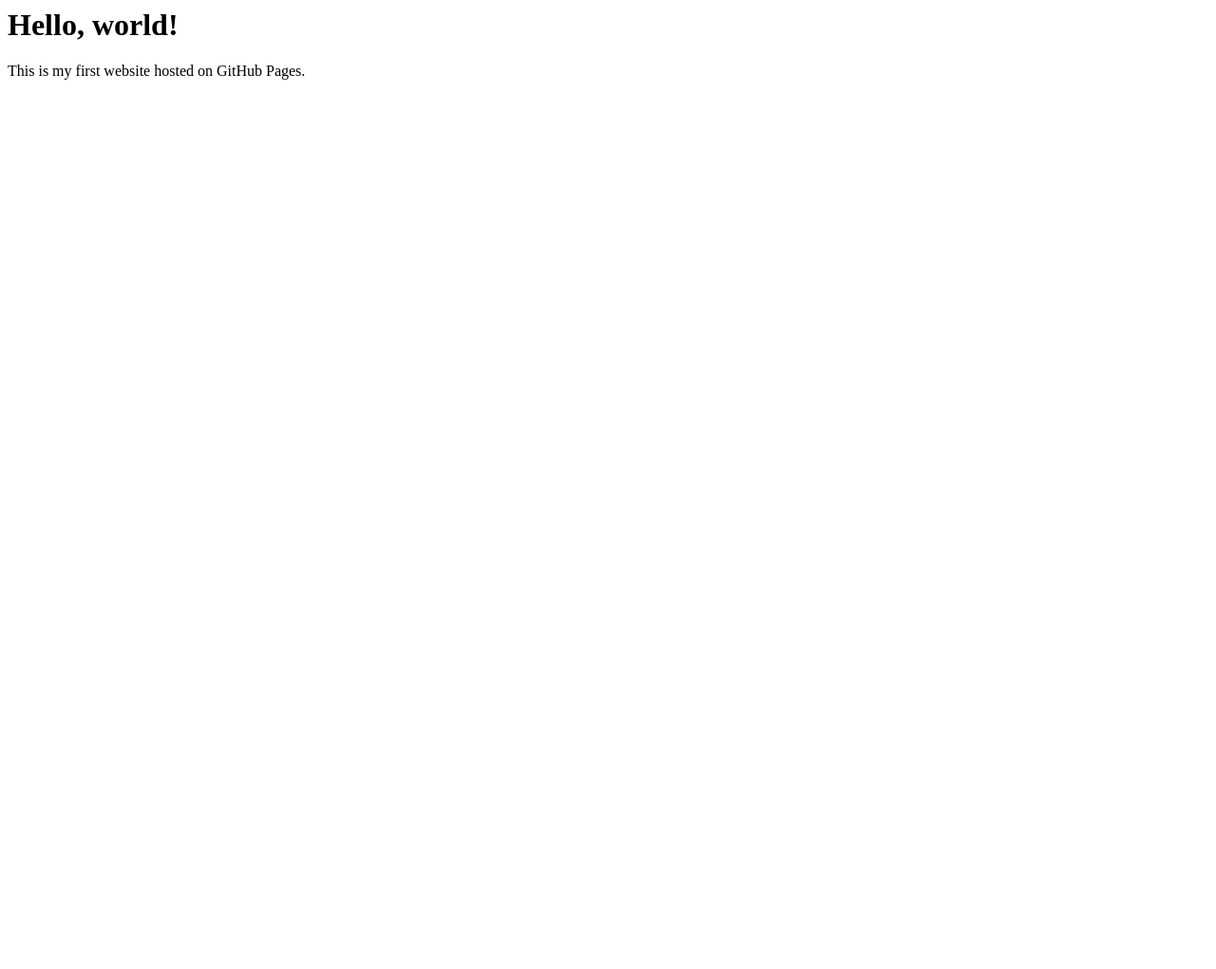
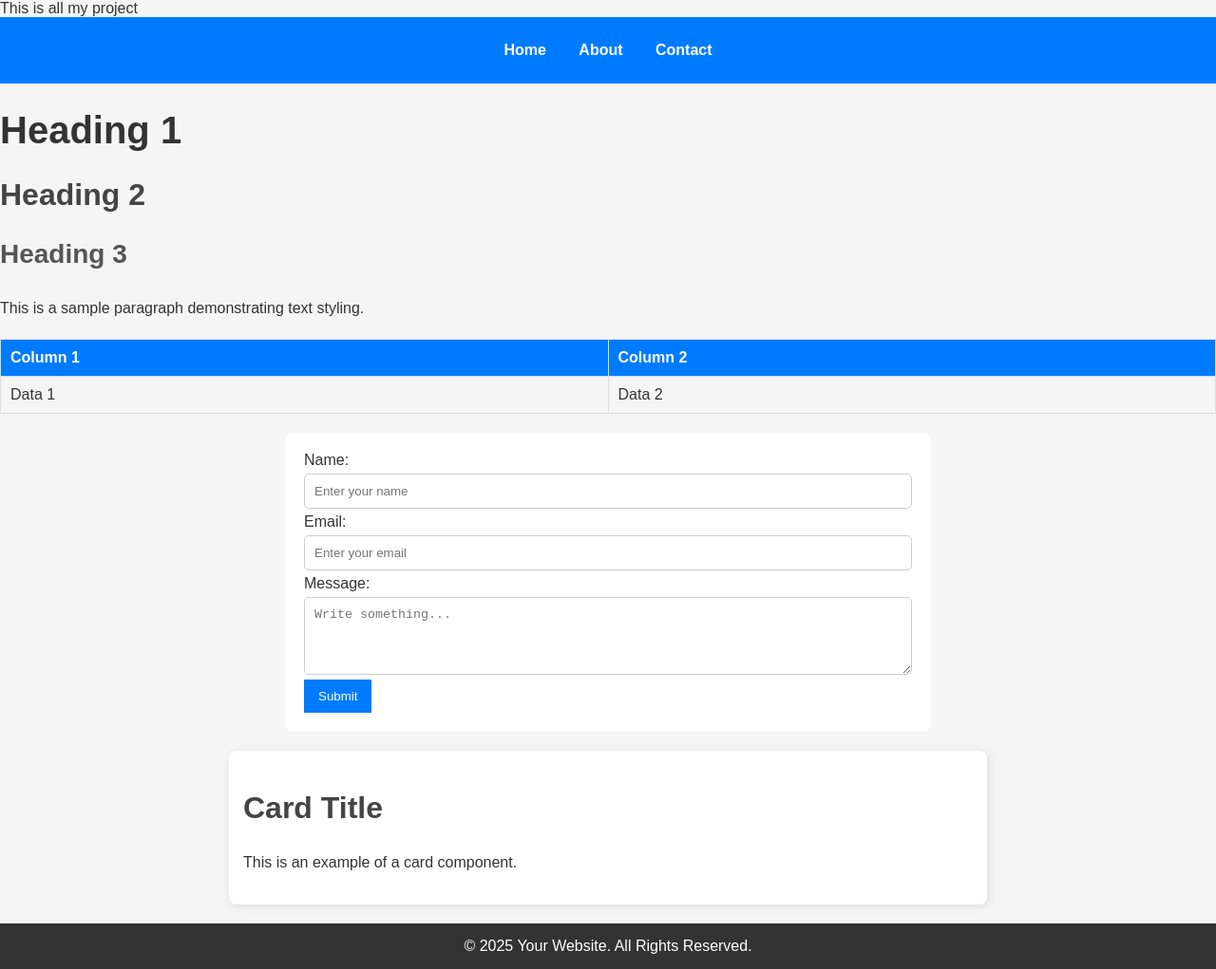
Before and after one commit to mrnordnt/hgvhub, a plain HTML site: page Index.html in a window 1280 px wide. Shown: the whole page at 95% size. Before the commit the page ends 800 px from the top, so only its background shows below. Drawn offline with Linux system fonts and the light colour scheme.

Commit message:
Update Index.html

```diff
--- a/Index.html
+++ b/Index.html
@@ -1,9 +1,141 @@
-<html>
-<head>
-<title>My Simple Website</title>
-</head>
-<body>
-<h1>Hello, world!</h1>
-<p>This is my first website hosted on GitHub Pages.</p>
-</body>
-</html>
+This is all my project
+
+<title>Website Design Template by Mr Nor Dnt</title> <style> /* Basic Styles */ body { font-family: Arial, sans-serif; margin: 0; padding: 0; background-color: #f5f5f5; color: #333; }
+    /* Headings */
+    h1 { font-size: 2.5rem; color: #333; }
+    h2 { font-size: 2rem; color: #444; }
+    h3 { font-size: 1.75rem; color: #555; }
+    p { font-size: 1rem; line-height: 1.6; }
+
+    /* Navigation */
+    nav {
+        background-color: #007BFF;
+        padding: 10px 0;
+        text-align: center;
+    }
+    nav ul {
+        list-style: none;
+        padding: 0;
+    }
+    nav ul li {
+        display: inline;
+        margin: 0 15px;
+    }
+    nav ul li a {
+        color: white;
+        text-decoration: none;
+        font-weight: bold;
+    }
+
+    /* Table */
+    table {
+        width: 100%;
+        border-collapse: collapse;
+        margin-top: 20px;
+    }
+    th, td {
+        border: 1px solid #ddd;
+        padding: 10px;
+        text-align: left;
+    }
+    th {
+        background-color: #007BFF;
+        color: white;
+    }
+
+    /* Form */
+    form {
+        background-color: white;
+        padding: 20px;
+        border-radius: 8px;
+        width: 50%;
+        margin: 20px auto;
+    }
+    input, textarea, select {
+        width: 100%;
+        padding: 10px;
+        margin: 5px 0;
+        border: 1px solid #ccc;
+        border-radius: 5px;
+    }
+    button {
+        background-color: #007BFF;
+        color: white;
+        padding: 10px 15px;
+        border: none;
+        cursor: pointer;
+    }
+    button:hover {
+        background-color: #0056b3;
+    }
+
+    /* Footer */
+    footer {
+        background-color: #333;
+        color: white;
+        text-align: center;
+        padding: 15px;
+        margin-top: 20px;
+    }
+
+    /* Card */
+    .card {
+        background: white;
+        padding: 15px;
+        border-radius: 8px;
+        box-shadow: 2px 2px 10px rgba(0, 0, 0, 0.1);
+        margin: 20px auto;
+        width: 60%;
+    }
+</style>
+<!-- Navigation -->
+<nav>
+    <ul>
+        <li><a href="#">Home</a></li>
+        <li><a href="#">About</a></li>
+        <li><a href="#">Contact</a></li>
+    </ul>
+</nav>
+
+<!-- Headings -->
+<h1>Heading 1</h1>
+<h2>Heading 2</h2>
+<h3>Heading 3</h3>
+<p>This is a sample paragraph demonstrating text styling.</p>
+
+<!-- Table -->
+<table>
+    <tr>
+        <th>Column 1</th>
+        <th>Column 2</th>
+    </tr>
+    <tr>
+        <td>Data 1</td>
+        <td>Data 2</td>
+    </tr>
+</table>
+
+<!-- Form -->
+<form>
+    <label for="name">Name:</label>
+    <input type="text" id="name" placeholder="Enter your name">
+
+    <label for="email">Email:</label>
+    <input type="email" id="email" placeholder="Enter your email">
+
+    <label for="message">Message:</label>
+    <textarea id="message" placeholder="Write something..." rows="4"></textarea>
+
+    <button type="submit">Submit</button>
+</form>
+
+<!-- Card -->
+<div class="card">
+    <h2 class="card-title">Card Title</h2>
+    <p class="card-content">This is an example of a card component.</p>
+</div>
+
+<!-- Footer -->
+<footer>
+    &copy; 2025 Your Website. All Rights Reserved.
+</footer>
```
